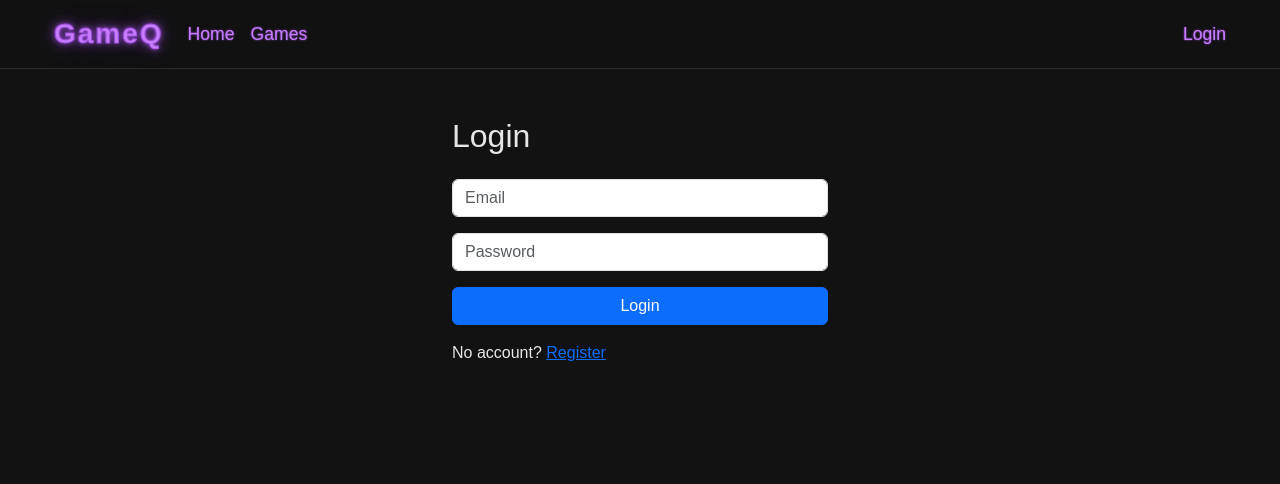
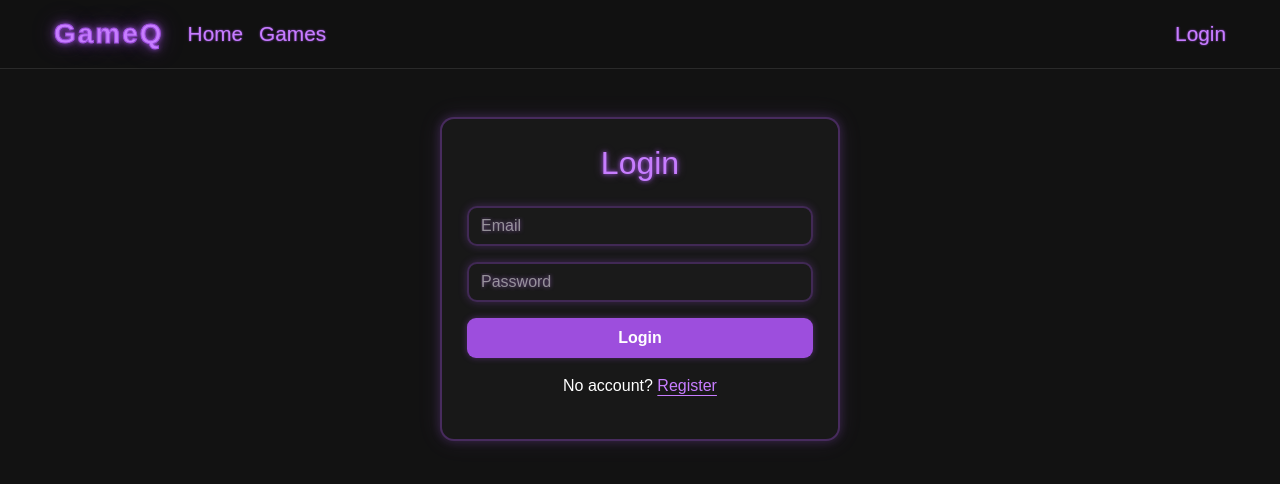
Before and after one commit to KritiQ/GameQ, a React (Vite) app in the folder client/: page /login in a window 1280 px wide. Shown: the top 484 px of the page. Built offline with nearby package versions, Linux system fonts and the light colour scheme.

Commit message:
Login, Register styled and added second password
Login form and Register form, styled and new to match neon purple style

```diff
--- a/client/src/components/Header.css
+++ b/client/src/components/Header.css
@@ -1,20 +1,20 @@
 .account-icon {
   color: #a855f7 !important;
   transition: all 0.2s ease;
-  font-size: 1.1rem;
+  font-size: 1.3rem;
 }
 
 .nav-item {
   color: #c77dff !important;
   text-shadow: 0 0 2px #9d4edd;
   transition: all 0.2s ease;
-  font-size: 1.1rem;
+  font-size: 1.3rem;
 }
 .nav-item:hover {
   color: #c77dff !important;
   text-shadow: 0 0 2px #9d4edd;
   transition: all 0.2s ease;
-  font-size: 1.1rem;
+  font-size: 1.3rem;
 }
 
 .nav-item:hover {
@@ -35,7 +35,7 @@
 .dropdown-item {
   color: #a855f7;
   transition: all 0.2s ease;
-  font-size: 1.1rem;
+  font-size: 1.2rem;
 }
 
 .dropdown-item:hover {
--- /dev/null
+++ b/client/src/pages/Login.css
@@ -0,0 +1,80 @@
+.login-container {
+  max-width: 400px;
+  margin: 60px auto;
+  padding: 25px;
+  background: #181818;
+  border-radius: 14px;
+  border: 2px solid rgba(157, 78, 221, 0.35);
+  box-shadow:
+    0 0 10px rgba(157, 78, 221, 0.25),
+    0 0 25px rgba(199, 125, 255, 0.1);
+}
+
+.login-title {
+  font-family: "Audiowide", sans-serif;
+  color: #c77dff;
+  text-align: center;
+  text-shadow:
+    0 0 4px #9d4edd,
+    0 0 10px rgba(199, 125, 255, 0.4);
+}
+
+.login-input {
+  background: #1a1a1a !important;
+  color: #eee !important;
+  border: 2px solid rgba(157, 78, 221, 0.3) !important;
+  border-radius: 10px !important;
+  font-family: "Audiowide", sans-serif !important;
+  box-shadow: 0 0 8px rgba(157, 78, 221, 0.3) !important;
+}
+
+.login-input::placeholder {
+  color: rgba(253, 252, 253, 0.493);
+  text-shadow: 0 0 4px rgba(199, 125, 255, 0.5);
+}
+
+.login-input:focus {
+  border-color: #c77dff !important;
+  box-shadow:
+    0 0 8px rgba(199, 125, 255, 0.5),
+    0 0 16px rgba(199, 125, 255, 0.2) !important;
+  outline: none;
+  background: #1a1a1a !important;
+}
+
+.btn-login {
+  background: #9d4edd;
+  border: none;
+  font-weight: bold;
+  transition: all 0.25s ease;
+  border-radius: 9px;
+  color: white;
+  padding: 8px;
+  font-family: "Audiowide", sans-serif;
+  box-shadow: 0 0 6px rgba(157, 78, 221, 0.4);
+}
+
+.btn-login:hover {
+  background: #c77dff;
+  box-shadow: 0 0 12px rgba(199, 125, 255, 0.7);
+  transform: scale(1.02);
+}
+
+.login-register {
+  font-family: "Audiowide", sans-serif;
+  color: white;
+  text-align: center;
+}
+
+.login-register a {
+  color: #c77dff;
+  text-decoration: underline;
+  text-underline-offset: 4px;
+  transition: all 0.2s ease;
+}
+
+.login-register a:hover {
+  text-shadow:
+    0 0 6px #c77dff,
+    0 0 12px rgba(199, 125, 255, 0.5);
+}
--- a/client/src/pages/Login.tsx
+++ b/client/src/pages/Login.tsx
@@ -1,6 +1,7 @@
 import { useState } from "react";
 import { useNavigate, Link } from "react-router-dom";
 import { useAuth } from "../context/AuthContext";
+import "./Login.css";
 
 export default function Login() {
   const navigate = useNavigate();
@@ -30,7 +31,6 @@ export default function Login() {
       }
 
       login(data.token, data.user);
-
       navigate("/games");
     } catch {
       setError("Server error");
@@ -38,14 +38,14 @@ export default function Login() {
   };
 
   return (
-    <div className="container mt-5" style={{ maxWidth: "400px" }}>
-      <h2 className="mb-4">Login</h2>
+    <div className="login-container mt-5">
+      <h2 className="login-title mb-4">Login</h2>
 
       {error && <div className="alert alert-danger">{error}</div>}
 
       <form onSubmit={handleSubmit}>
         <input
-          className="form-control mb-3"
+          className="form-control login-input mb-3"
           type="email"
           placeholder="Email"
           value={email}
@@ -54,7 +54,7 @@ export default function Login() {
         />
 
         <input
-          className="form-control mb-3"
+          className="form-control login-input mb-3"
           type="password"
           placeholder="Password"
           value={password}
@@ -62,10 +62,10 @@ export default function Login() {
           required
         />
 
-        <button className="btn btn-primary w-100">Login</button>
+        <button className="btn-login w-100">Login</button>
       </form>
 
-      <p className="mt-3">
+      <p className="login-register mt-3">
         No account? <Link to="/register">Register</Link>
       </p>
     </div>
--- /dev/null
+++ b/client/src/pages/Register.css
@@ -0,0 +1,64 @@
+.register-container {
+  max-width: 400px;
+  margin: 60px auto;
+  padding: 25px;
+  background: #181818;
+  border-radius: 14px;
+  border: 2px solid rgba(157, 78, 221, 0.35);
+  box-shadow:
+    0 0 10px rgba(157, 78, 221, 0.25),
+    0 0 25px rgba(199, 125, 255, 0.1);
+}
+
+.register-container h2 {
+  font-family: "Audiowide", sans-serif;
+  color: #c77dff;
+  text-align: center;
+  text-shadow:
+    0 0 4px #9d4edd,
+    0 0 10px rgba(199, 125, 255, 0.4);
+}
+
+.register-container .form-control {
+  background: #1a1a1a;
+  border: 2px solid rgba(157, 78, 221, 0.3);
+  color: #eee;
+  transition: all 0.25s ease;
+  border-radius: 10px;
+}
+
+.register-container .form-control:focus {
+  border-color: #c77dff;
+  box-shadow:
+    0 0 8px rgba(199, 125, 255, 0.5),
+    0 0 16px rgba(199, 125, 255, 0.2);
+  outline: none;
+}
+
+.register-container .btn-success {
+  background: #9d4edd;
+  border: none;
+  font-weight: bold;
+  transition: all 0.25s ease;
+}
+
+.register-container .btn-success:hover {
+  background: #c77dff;
+  box-shadow: 0 0 12px rgba(199, 125, 255, 0.7);
+}
+
+.register-container input::placeholder {
+  color: rgba(253, 252, 253, 0.493);
+  text-shadow: 0 0 4px rgba(199, 125, 255, 0.5);
+}
+
+.register-container a {
+  color: #c77dff;
+  text-decoration: none;
+  font-weight: 600;
+  transition: 0.2s ease;
+}
+
+.register-container a:hover {
+  text-shadow: 0 0 6px rgba(199, 125, 255, 0.8);
+}
--- a/client/src/pages/Register.tsx
+++ b/client/src/pages/Register.tsx
@@ -1,5 +1,6 @@
 import { useState } from "react";
 import { useNavigate, Link } from "react-router-dom";
+import "./Register.css";
 
 export default function Register() {
   const navigate = useNavigate();
@@ -7,10 +8,16 @@ export default function Register() {
   const [username, setNickname] = useState("");
   const [email, setEmail] = useState("");
   const [password, setPassword] = useState("");
+  const [confirmPassword, setConfirmPassword] = useState("");
   const [error, setError] = useState("");
 
   const handleSubmit = async (e: React.FormEvent) => {
     e.preventDefault();
+
+    if (password !== confirmPassword) {
+      setError("Passwords do not match");
+      return;
+    }
 
     try {
       const res = await fetch("http://localhost:3001/auth/register", {
@@ -32,8 +39,6 @@ export default function Register() {
         return;
       }
 
-      localStorage.setItem("token", data.token);
-
       navigate("/login");
     } catch {
       setError("Server error");
@@ -41,7 +46,7 @@ export default function Register() {
   };
 
   return (
-    <div className="container mt-5" style={{ maxWidth: "400px" }}>
+    <div className="register-container">
       <h2 className="mb-4">Register</h2>
 
       {error && <div className="alert alert-danger">{error}</div>}
@@ -73,6 +78,15 @@ export default function Register() {
           required
         />
 
+        <input
+          className="form-control mb-3"
+          type="password"
+          placeholder="Confirm Password"
+          value={confirmPassword}
+          onChange={(e) => setConfirmPassword(e.target.value)}
+          required
+        />
+
         <button className="btn btn-success w-100">Register</button>
       </form>
 
```
Also changed, not shown: 1 other file (tests, documents, lock files or other folders).
